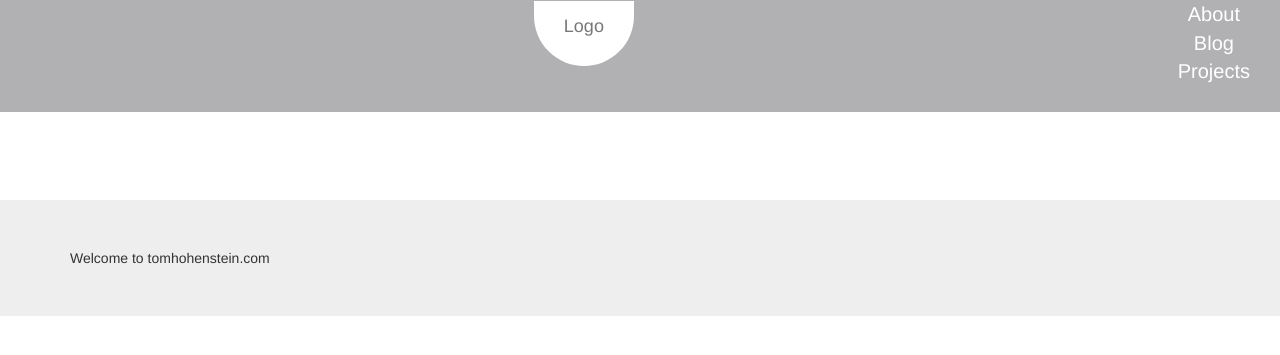
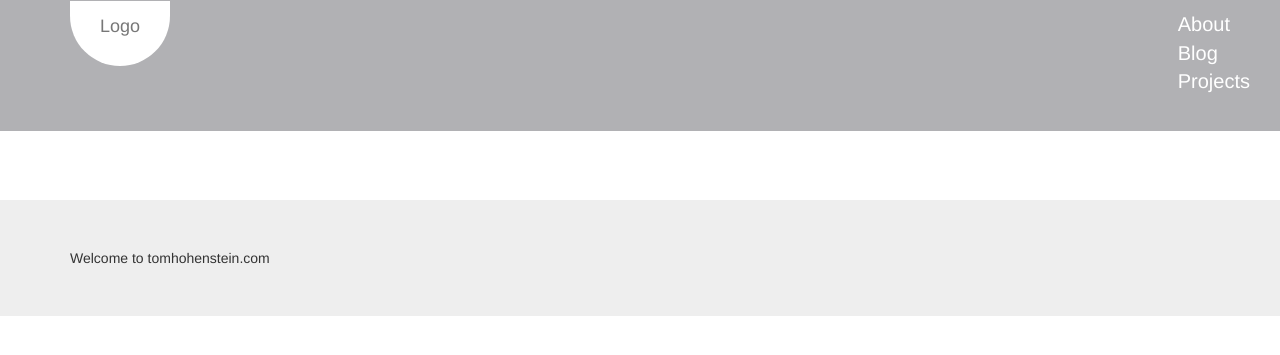
Before and after one commit to tomhohenstein/tomhohenstein.github.io, a Jekyll site: the page built from index.html, in a window 1280 px wide. Shown: the top 355 px of the page. Built offline with Jekyll 4.4.1, drawn with Linux system fonts in a browser that asks for light colours.

Commit message:
update nav for iPhone

```diff
--- a/assets/css/style.scss
+++ b/assets/css/style.scss
@@ -104,7 +104,6 @@
 .navbar-header {
     float: left;
     padding: 0 15px 15px 15px;
-    text-align: center;
     width: 100%;
 }
 
@@ -112,13 +111,14 @@
 	display: inline-block;
 	list-style: none;
 	float: right;
+	padding: 10px 0;
 }
 
 #brand-holder {
 	display: inline-block;
 	float: none;
 	margin: 0 0;
-	padding: 16px 20px 60px 20px;
+	padding: 16px 15px 40px 15px;
 }
 
 
```
Also changed, not shown: 2 other files.
